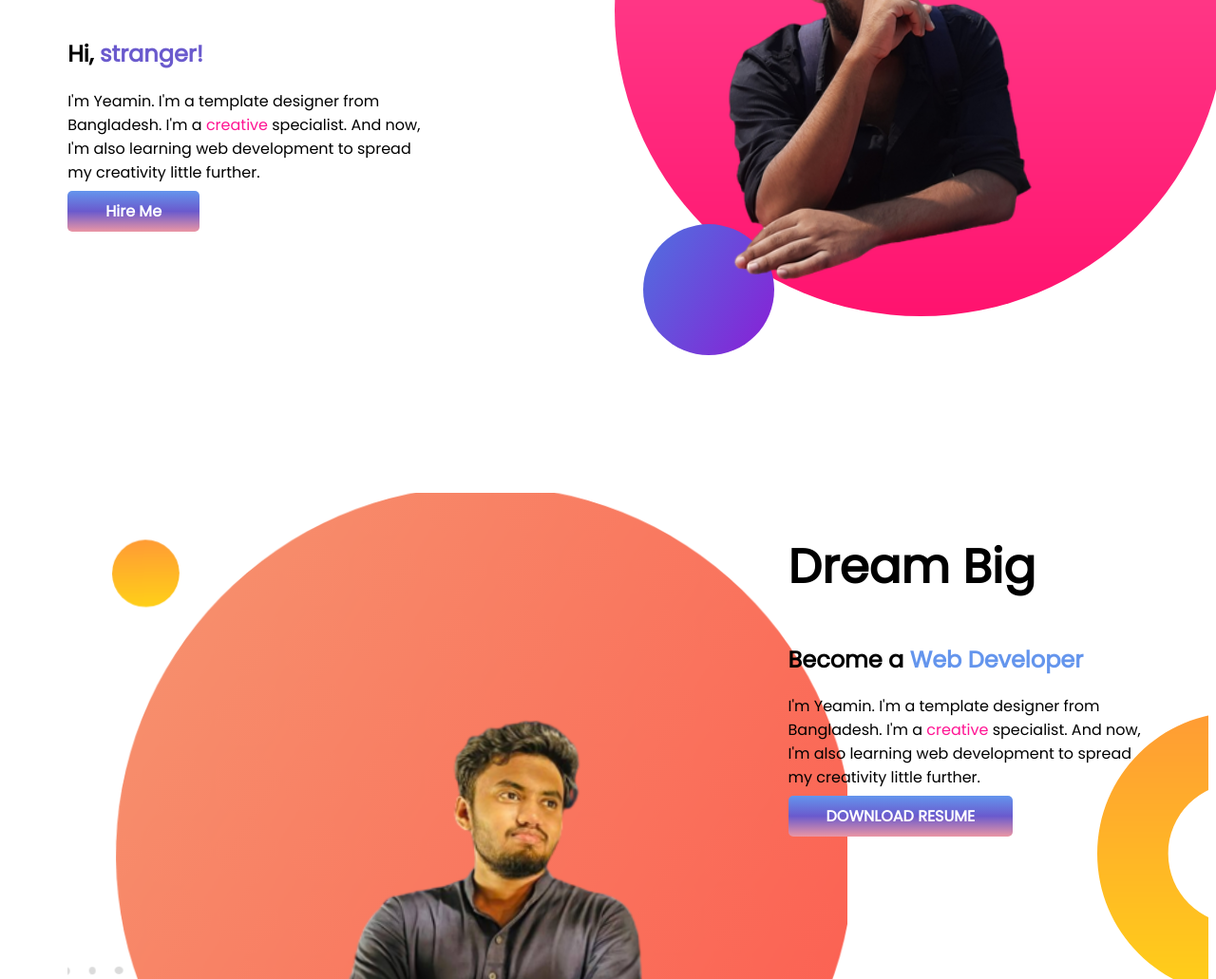
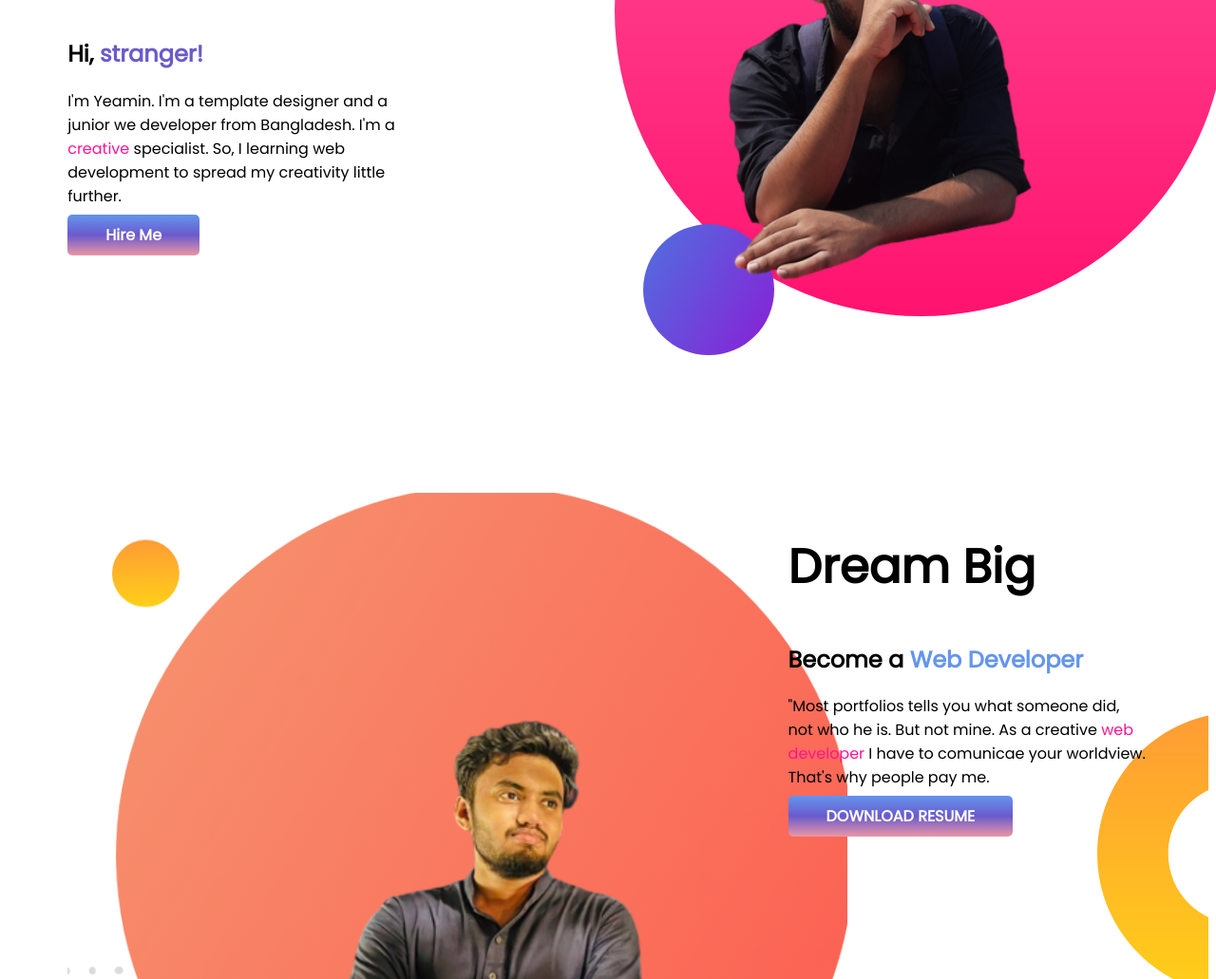
Before and after one commit to Yeamin0007/developer-portfolio, a plain HTML site: page index.html in a window 1280 px wide. Shown: the part 382-1413 px from the top of the page at 95% size. Drawn offline with Linux system fonts and the light colour scheme.

Commit message:
finishing

```diff
--- a/index.html
+++ b/index.html
@@ -16,7 +16,7 @@
         <h1>Welcome to</h1>
     <h1><span class="moon">Mark Spector</span> World!</h1>
     <h2>Hi, <span class="zozo">stranger!</span></h2>
-    <p>I'm Yeamin. I'm a template designer from Bangladesh. I'm a <span class="cret">creative</span> specialist. And now, I'm also learning web development to spread my creativity little further.</p>
+    <p>I'm Yeamin. I'm a template designer and a junior we developer from Bangladesh. I'm a <span class="cret">creative</span> specialist. So, I learning web development to spread my creativity little further.</p>
     <a class="link-button" target="_blank" href="">Hire Me</a>
     </div>
     <div class="half-width">
@@ -30,7 +30,7 @@
         <div class="half-width">
             <h1>Dream Big</h1>
             <h2>Become a <span class="moon">Web Developer</span></h2>
-            <p>I'm Yeamin. I'm a template designer from Bangladesh. I'm a <span class="cret">creative</span> specialist. And now, I'm also learning web development to spread my creativity little further.</p>
+            <p>"Most portfolios tells you what someone did, not who he is. But not mine. As a creative <span class="cret">web developer</span> I have to comunicae your worldview. That's why people pay me.</p>
             <a class="link-button" target="_blank" href="">DOWNLOAD RESUME</a>
         </div>
     </section>
```
